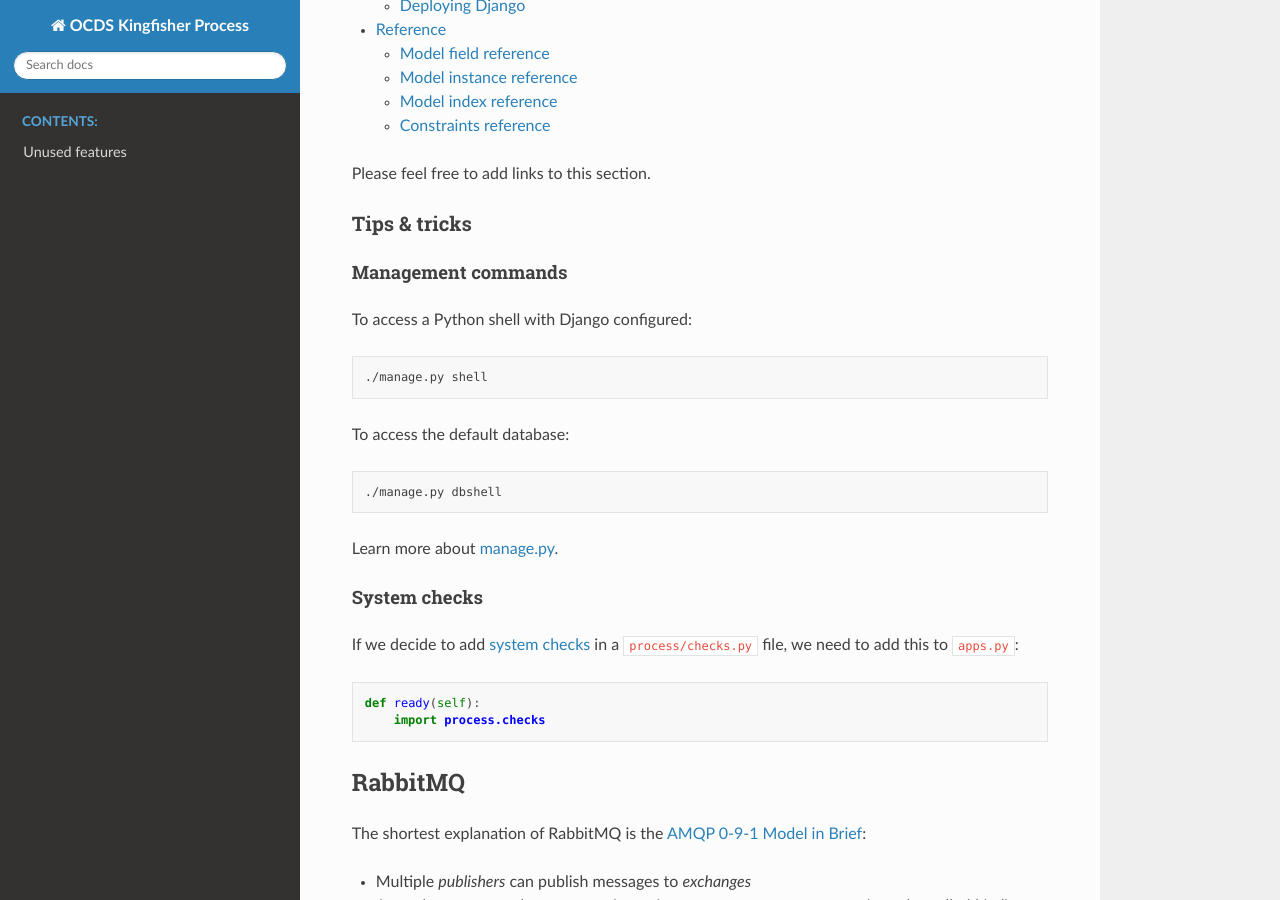
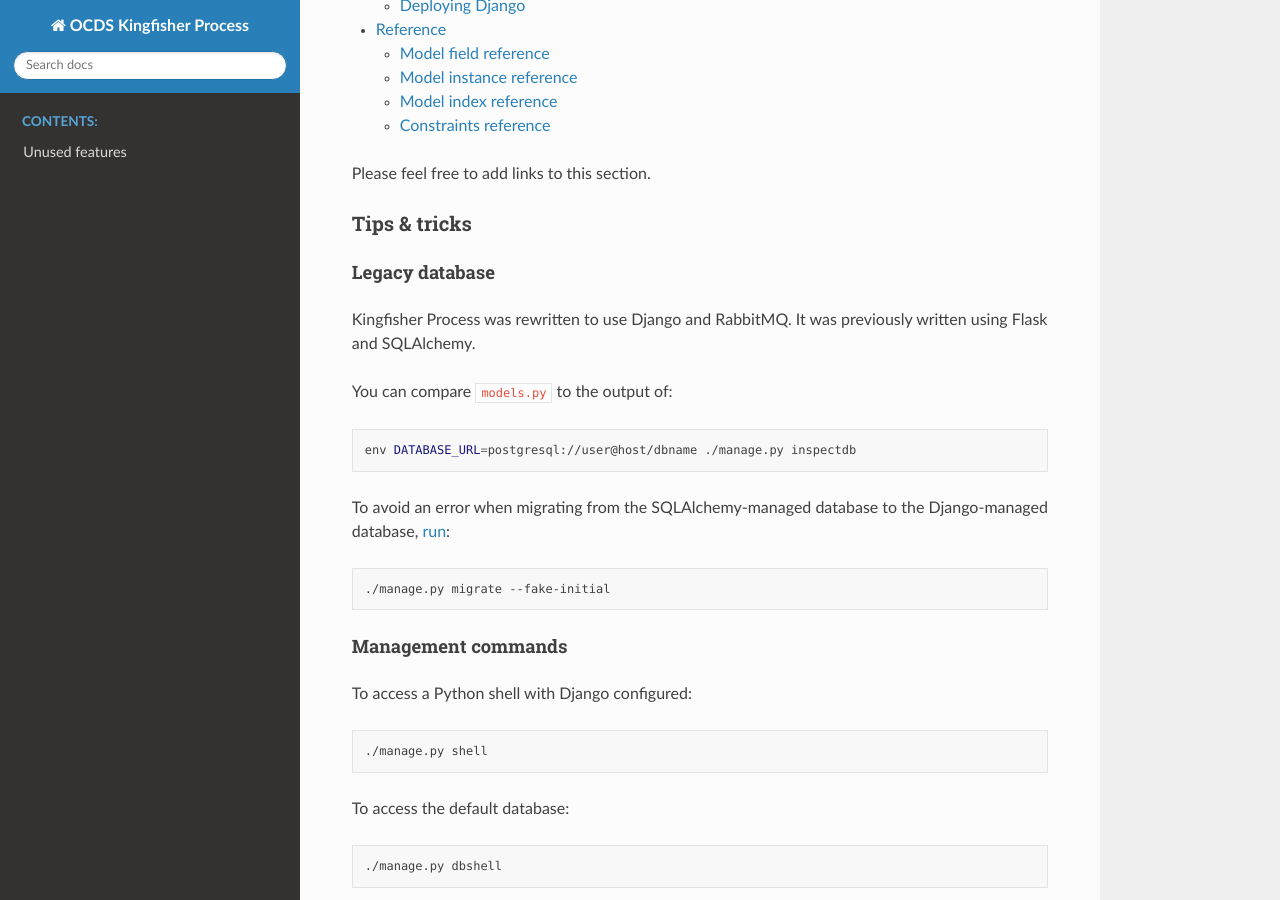
Before and after one commit to open-contracting/kingfisher-process, a Sphinx documentation site: the page built from docs/develop.rst, in a window 1280 px wide and 900 px high, scrolled down 608 px. Built offline with Sphinx 7.4.7 and the Read the Docs theme 2.0.0, drawn with Linux system fonts in a browser that asks for light colours.

Commit message:
Add docs about legacy database

```diff
--- a/docs/develop.rst
+++ b/docs/develop.rst
@@ -34,6 +34,23 @@ Please feel free to add links to this section.
 
 Tips & tricks
 ~~~~~~~~~~~~~
+
+Legacy database
+^^^^^^^^^^^^^^^
+
+Kingfisher Process was rewritten to use Django and RabbitMQ. It was previously written using Flask and SQLAlchemy.
+
+You can compare ``models.py`` to the output of:
+
+.. code-block:: shell
+
+   env DATABASE_URL=postgresql://user@host/dbname ./manage.py inspectdb
+
+To avoid an error when migrating from the SQLAlchemy-managed database to the Django-managed database, `run <https://docs.djangoproject.com/en/3.1/topics/migrations/#initial-migrations>`__:
+
+.. code-block:: shell
+
+   ./manage.py migrate --fake-initial
 
 Management commands
 ^^^^^^^^^^^^^^^^^^^
```
